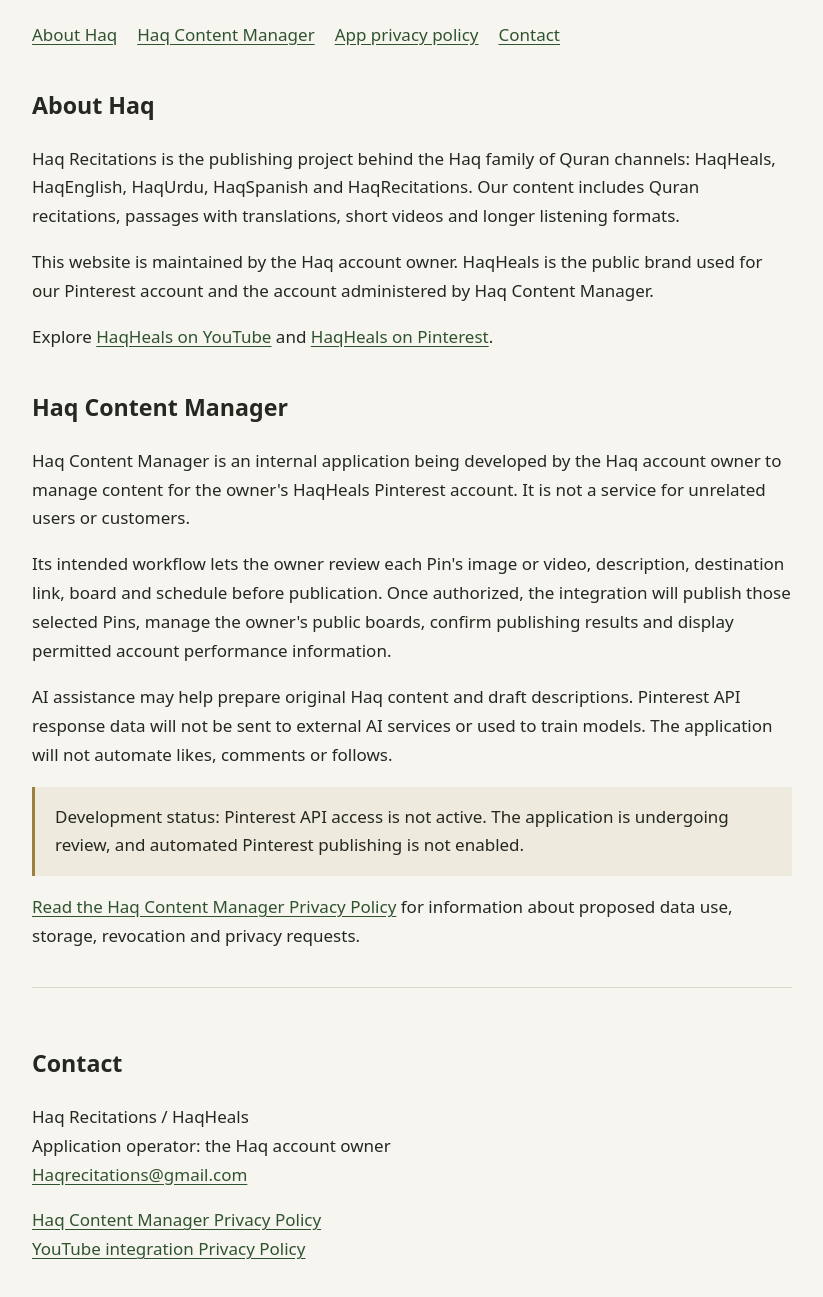
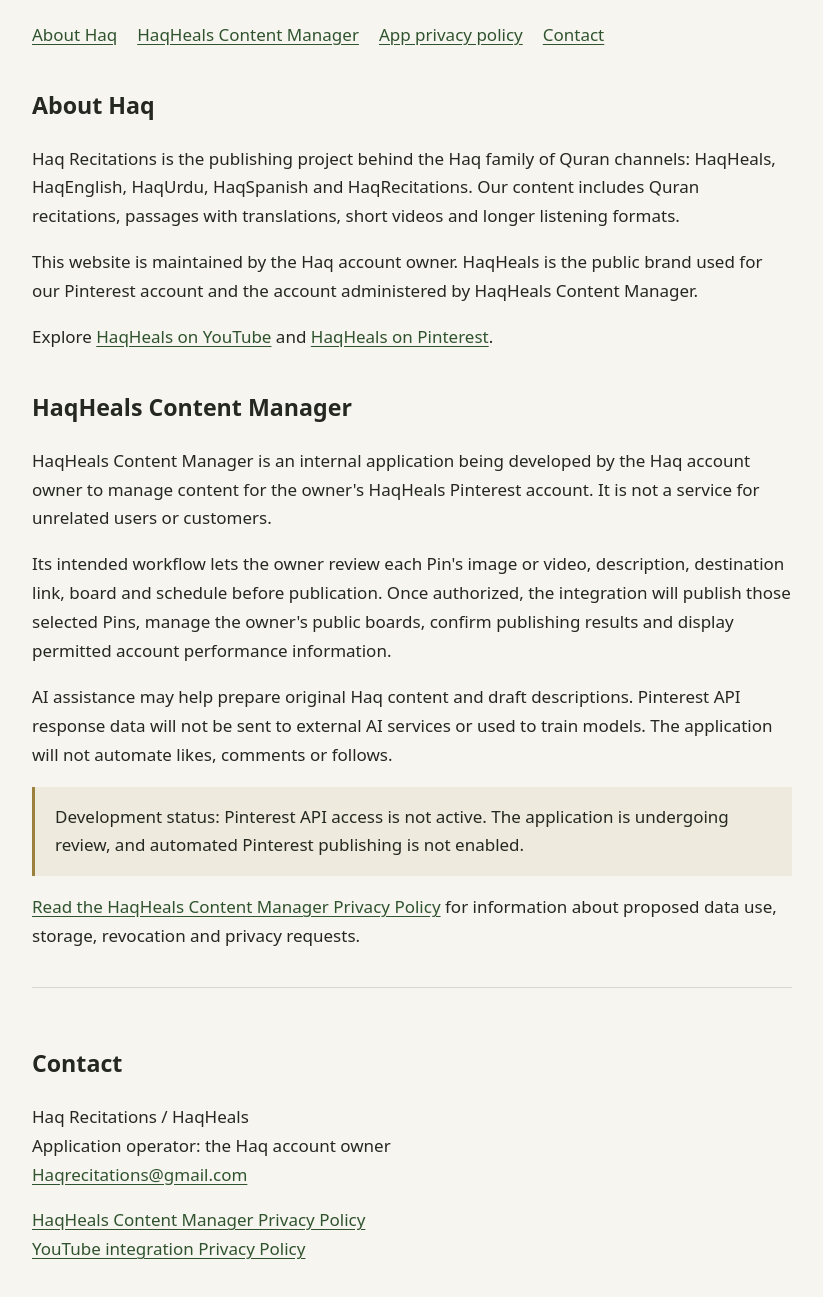
Before and after one commit to alhaq6205/haqrecitations-site, a plain HTML site: page index.html in a window 1280 px wide. Shown: the part 159-1456 px from the top of the page, without its empty margins (228-1051 px from the left). Drawn offline with Linux system fonts and the light colour scheme.

Commit message:
Align application name with HaqHeals brand

```diff
--- a/index.html
+++ b/index.html
@@ -3,8 +3,8 @@
 <head>
   <meta charset="utf-8">
   <meta name="viewport" content="width=device-width,initial-scale=1">
-  <title>Haq Recitations | HaqHeals and Haq Content Manager</title>
-  <meta name="description" content="Haq Recitations publishes Quran recitations and translations. Learn about HaqHeals and the owner-operated Haq Content Manager application.">
+  <title>Haq Recitations | HaqHeals and HaqHeals Content Manager</title>
+  <meta name="description" content="Haq Recitations publishes Quran recitations and translations. Learn about HaqHeals and the owner-operated HaqHeals Content Manager application.">
   <style>
     :root { color-scheme: light; }
     body { margin:0; background:#f7f5ef; color:#242821; font:17px/1.7 system-ui,sans-serif; }
@@ -28,7 +28,7 @@
   </header>
   <nav aria-label="Page navigation">
     <a href="#about">About Haq</a>
-    <a href="#application">Haq Content Manager</a>
+    <a href="#application">HaqHeals Content Manager</a>
     <a href="pinterest-privacy.html">App privacy policy</a>
     <a href="#contact">Contact</a>
   </nav>
@@ -38,13 +38,13 @@
     HaqHeals, HaqEnglish, HaqUrdu, HaqSpanish and HaqRecitations. Our content includes
     Quran recitations, passages with translations, short videos and longer listening formats.</p>
     <p>This website is maintained by the Haq account owner. HaqHeals is the public brand
-    used for our Pinterest account and the account administered by Haq Content Manager.</p>
+    used for our Pinterest account and the account administered by HaqHeals Content Manager.</p>
     <p>Explore <a href="https://www.youtube.com/@HaqHeals">HaqHeals on YouTube</a>
     and <a href="https://www.pinterest.com/haqheals/">HaqHeals on Pinterest</a>.</p>
   </section>
   <section id="application" aria-labelledby="application-title">
-    <h2 id="application-title">Haq Content Manager</h2>
-    <p>Haq Content Manager is an internal application being developed by the Haq account
+    <h2 id="application-title">HaqHeals Content Manager</h2>
+    <p>HaqHeals Content Manager is an internal application being developed by the Haq account
     owner to manage content for the owner's HaqHeals Pinterest account. It is not a
     service for unrelated users or customers.</p>
     <p>Its intended workflow lets the owner review each Pin's image or video, description,
@@ -56,7 +56,7 @@
     train models. The application will not automate likes, comments or follows.</p>
     <p class="status">Development status: Pinterest API access is not active. The
     application is undergoing review, and automated Pinterest publishing is not enabled.</p>
-    <p><a href="pinterest-privacy.html">Read the Haq Content Manager Privacy Policy</a>
+    <p><a href="pinterest-privacy.html">Read the HaqHeals Content Manager Privacy Policy</a>
     for information about proposed data use, storage, revocation and privacy requests.</p>
   </section>
   <footer id="contact">
@@ -64,7 +64,7 @@
     <p>Haq Recitations / HaqHeals<br>
     Application operator: the Haq account owner<br>
     <a href="mailto:Haqrecitations@gmail.com">Haqrecitations@gmail.com</a></p>
-    <p><a href="pinterest-privacy.html">Haq Content Manager Privacy Policy</a><br>
+    <p><a href="pinterest-privacy.html">HaqHeals Content Manager Privacy Policy</a><br>
     <a href="privacy.html">YouTube integration Privacy Policy</a></p>
   </footer>
 </main>
```
Also changed, not shown: pinterest-privacy.html (+5 -5 lines).
